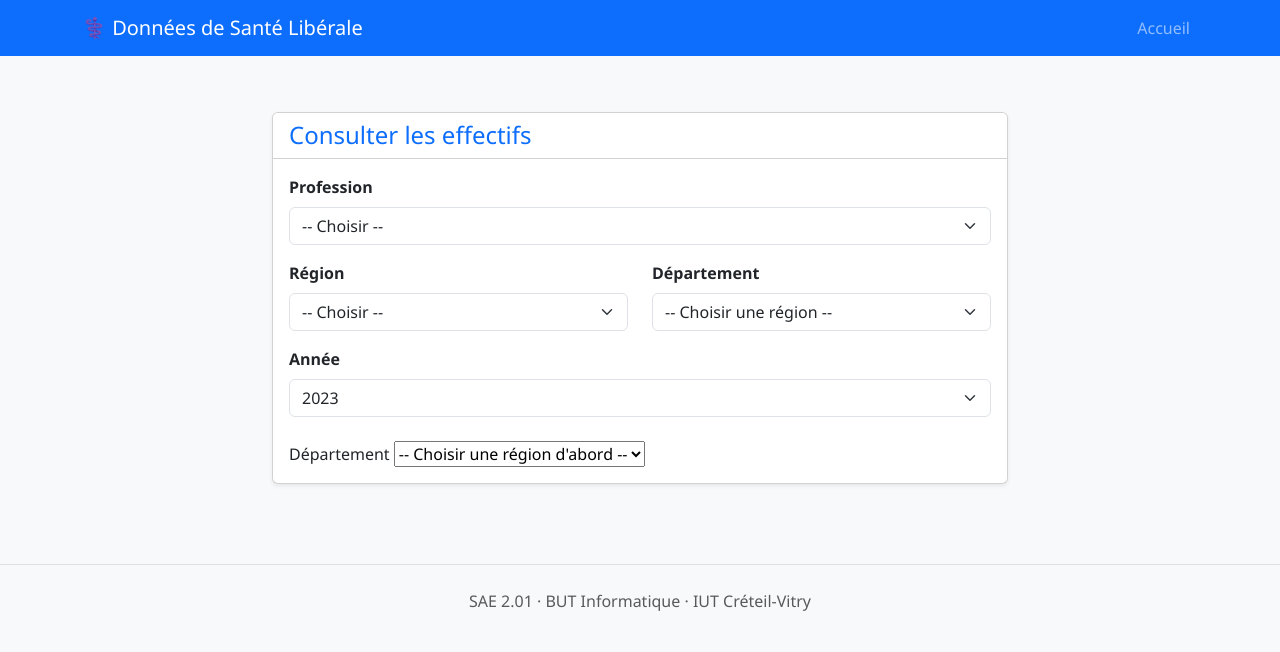
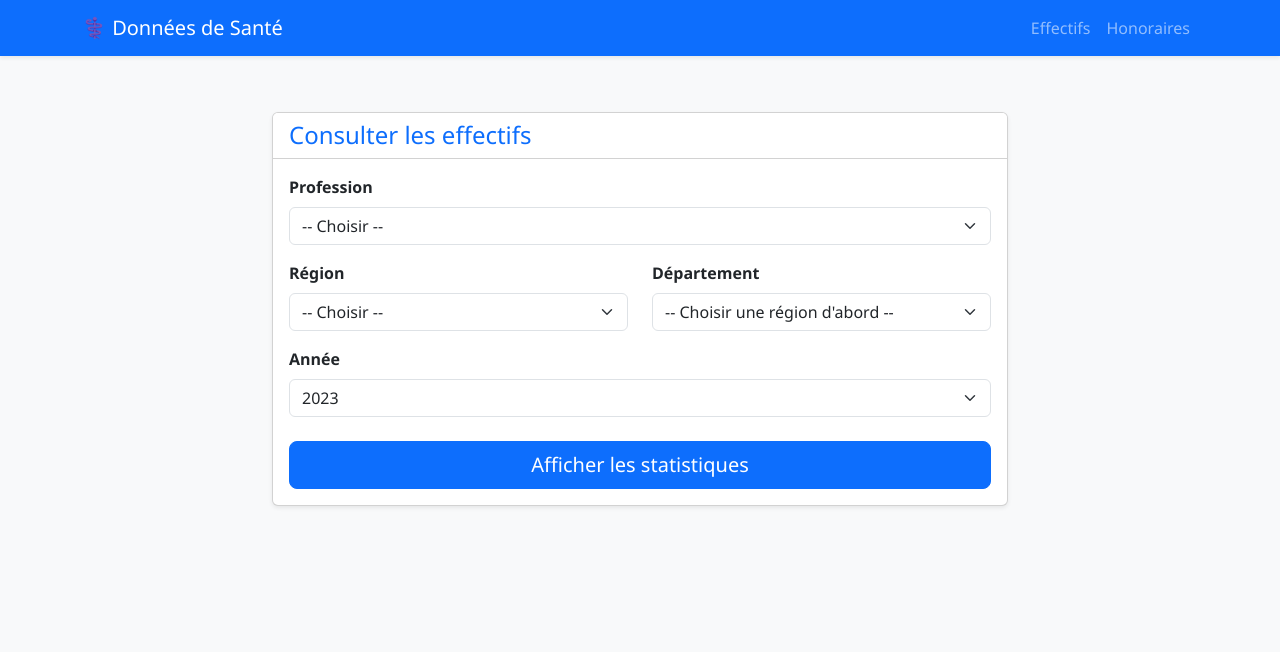
Before and after one commit to YanisAM07/SAE201, a Flask app: page / in a window 1280 px wide. Shown: the top 652 px of the page. Run offline with Flask 3, Linux system fonts and the light colour scheme.

Commit message:
ajout honoraire

```diff
--- a/app.py
+++ b/app.py
@@ -4,37 +4,25 @@ from config import Config
 from controllers.accueil import bp_accueil
 from controllers.api import bp_api
 from controllers.effectifs import bp_effectifs
+from controllers.honoraires import bp_honoraires
 
-app = Flask(__name__)  # Crée l'application Web (Flask)
-app.config.from_object(Config)  # charge toutes les variables de configuration définies dans la classe Config
+app = Flask(__name__)
+app.config.from_object(Config)
 
 app.register_blueprint(bp_api)
 app.register_blueprint(bp_accueil)
 app.register_blueprint(bp_effectifs)
+app.register_blueprint(bp_honoraires)
 
-# Préfixe d'URL pour un futur déploiement en sous-dossier (vide en local).
 app.config['BASE_URL'] = os.getenv('APP_BASE_URL', '')
 
 @app.context_processor
 def inject_base_url():
-    """Rend BASE_URL disponible dans tous les templates."""
     return {"BASE_URL": app.config["BASE_URL"]}
-
-# Enregistrement des contrôleurs (blueprints)
 
 @app.errorhandler(404)
 def page_non_trouvee(e):
-    return render_template(
-        "erreur.html",
-        message="Page non trouvée."
-    ), 404
-
-@app.errorhandler(500)
-def erreur_serveur(e):
-    return render_template(
-        "erreur.html",
-        message="Erreur interne. Réessayez plus tard."
-    ), 500
+    return render_template("erreur.html", message="Page non trouvée."), 404
 
 if __name__ == "__main__":
     app.run(debug=True)
--- a/templates/accueil.html
+++ b/templates/accueil.html
@@ -36,8 +36,8 @@
                         <div class="col-md-6 mb-3">
                             <label for="departement" class="form-label fw-bold">Département</label>
                             <select class="form-select" name="departement_id" id="departement" required>
-                                <option value="">-- Choisir une région --</option>
-                            </select>
+                                <option value="">-- Choisir une région d'abord --</option>
+                                </select>
                         </div>
                     </div>
 
@@ -50,10 +50,16 @@
                         </select>
                     </div>
 
-        <label for="departement">Département</label>
-        <select name="departement_id" id="departement" required>
-            <option value="">-- Choisir une région d'abord --</option>
-            <!-- rempli dynamiquement par cascade.js -->
-        </select>
+                    <div class="d-grid">
+                        <button type="submit" class="btn btn-primary btn-lg">Afficher les statistiques</button>
+                    </div>
+                </form>
+            </div>
+        </div>
+    </div>
+</div>
+
+<script>const BASE_URL = "{{ BASE_URL }}";</script>
+<script src="{{ url_for('static', filename='js/cascade.js') }}"></script>
 
 {% endblock %}
--- a/templates/base.html
+++ b/templates/base.html
@@ -4,22 +4,21 @@
     <meta charset="UTF-8">
     <meta name="viewport" content="width=device-width, initial-scale=1">
     <title>{% block titre %}Données de santé{% endblock %}</title>
-    <!-- Intégration de Bootstrap -->
     <link href="https://cdn.jsdelivr.net/npm/bootstrap@5.3.2/dist/css/bootstrap.min.css" rel="stylesheet">
     <link rel="stylesheet" href="{{ url_for('static', filename='css/style.css')}}">
 </head>
 <body class="bg-light">
 
-    <nav class="navbar navbar-expand-lg navbar-dark bg-primary mb-4">
+    <nav class="navbar navbar-expand-lg navbar-dark bg-primary mb-4 shadow-sm">
         <div class="container">
-            <a class="navbar-brand" href="{{ url_for('accueil.index') }}">
-                ⚕️ Données de Santé Libérale
-            </a>
-            <div class="collapse navbar-collapse">
+            <a class="navbar-brand" href="{{ url_for('accueil.index') }}">⚕️ Données de Santé</a>
+            <button class="navbar-toggler" type="button" data-bs-toggle="collapse" data-bs-target="#navbarNav">
+                <span class="navbar-toggler-icon"></span>
+            </button>
+            <div class="collapse navbar-collapse" id="navbarNav">
                 <ul class="navbar-nav ms-auto">
-                    <li class="nav-item">
-                        <a class="nav-link" href="{{ url_for('accueil.index') }}">Accueil</a>
-                    </li>
+                    <li class="nav-item"><a class="nav-link" href="{{ url_for('accueil.index') }}">Effectifs</a></li>
+                    <li class="nav-item"><a class="nav-link" href="{{ url_for('honoraires.index') }}">Honoraires</a></li>
                 </ul>
             </div>
         </div>
@@ -29,11 +28,6 @@
         {% block contenu %}{% endblock %}
     </main>
 
-    <footer class="text-center mt-5 py-4 text-muted border-top">
-        <p>SAE 2.01 · BUT Informatique · IUT Créteil-Vitry</p>
-    </footer>
-
-    <!-- Scripts Bootstrap -->
     <script src="https://cdn.jsdelivr.net/npm/bootstrap@5.3.2/dist/js/bootstrap.bundle.min.js"></script>
     {% block scripts %}{% endblock %}
 </body>
```
Also changed, not shown: controllers/honoraires.py (added, +18 -0 lines), services/ameli_api.py (+16 -0 lines), templates/honoraires.html (added, +33 -0 lines).
